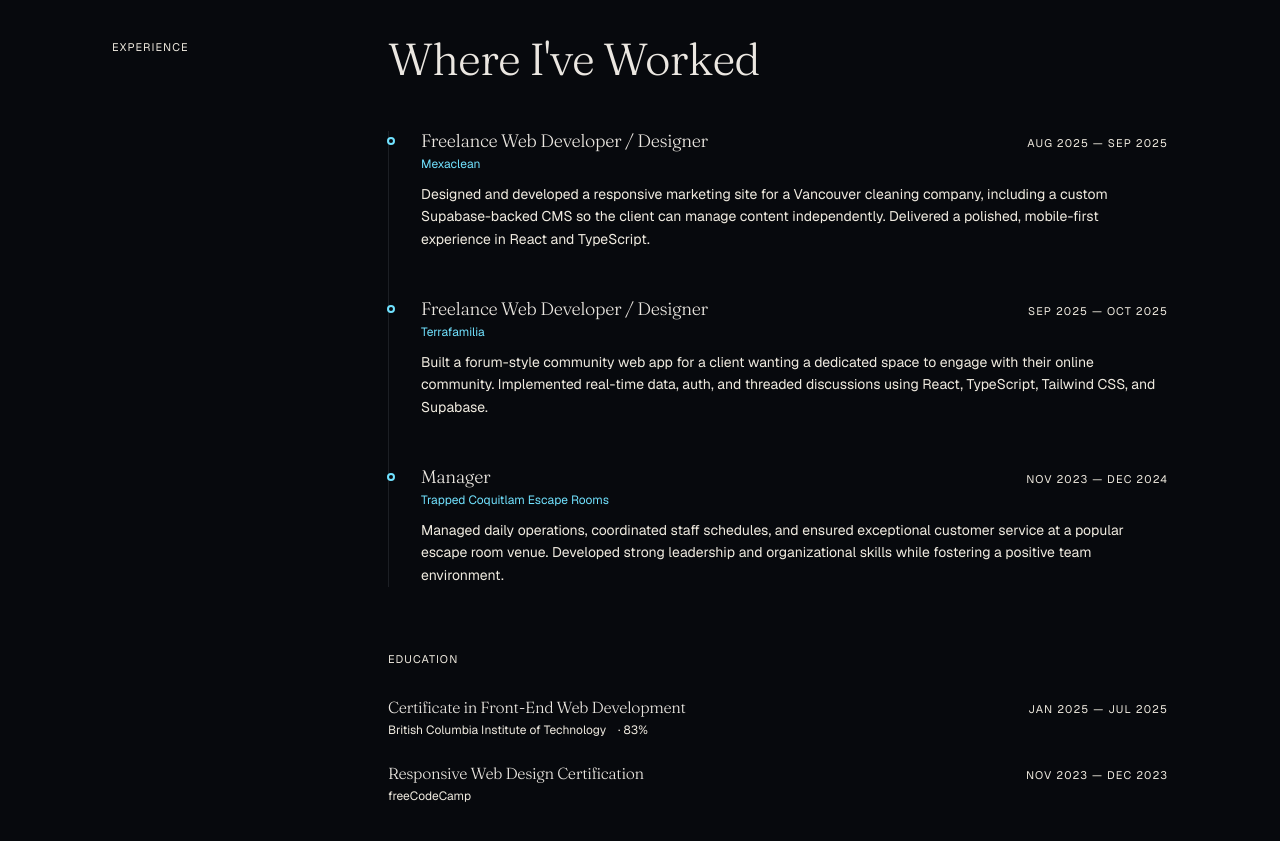
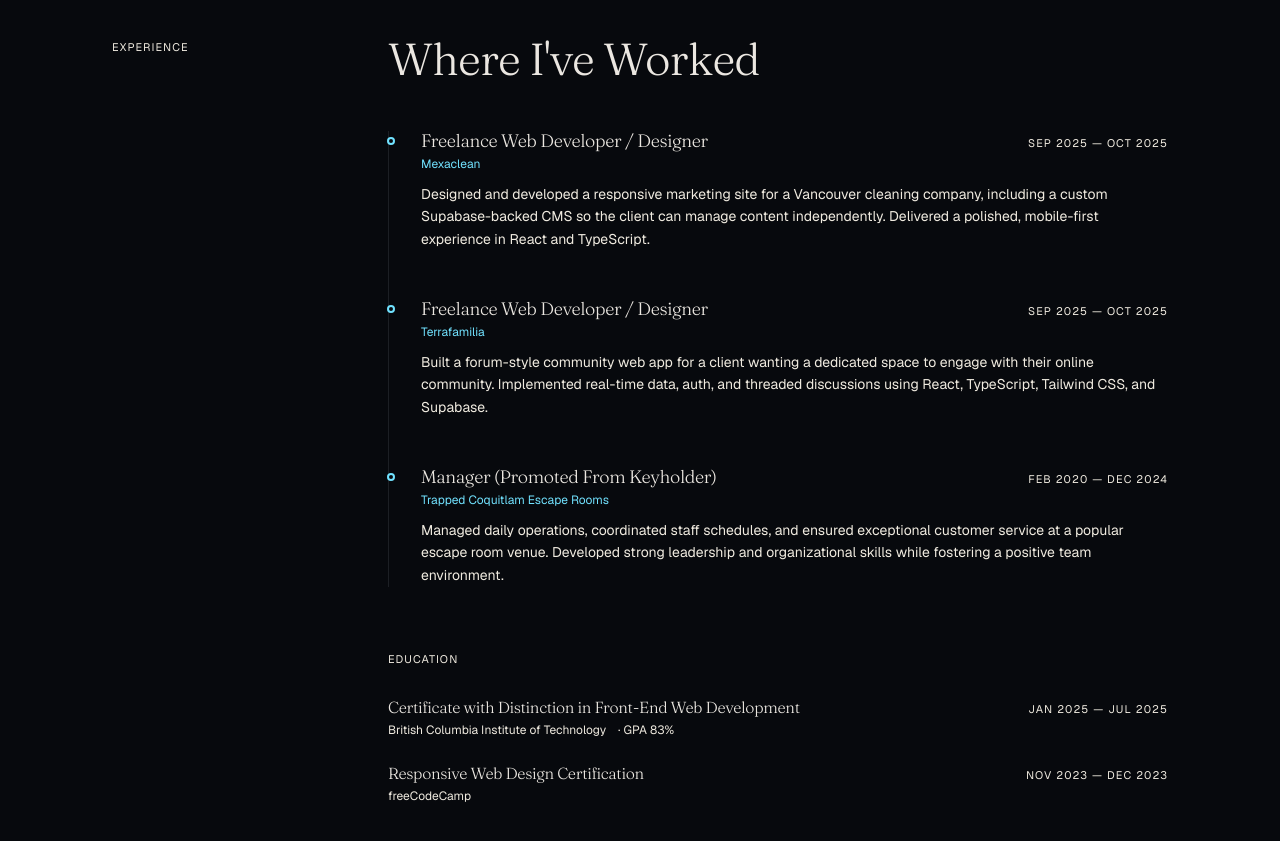
Before and after one commit to QuinnWelton11/portfolio, a Next.js app: page / in a window 1280 px wide. Shown: the part 2580-3421 px from the top of the page. Built offline with nearby package versions, Linux system fonts and the light colour scheme.

Commit message:
Update employment dates and roles in profile.ts for accuracy

```diff
--- a/src/content/profile.ts
+++ b/src/content/profile.ts
@@ -110,8 +110,8 @@ export const profile = {
       role: "Freelance Web Developer / Designer",
       company: "Mexaclean",
       companyUrl: "https://mexaclean.ca",
-      start: "2025-08",
-      end: "2025-09",
+      start: "2025-09",
+      end: "2025-10",
       summary:
         "Designed and developed a responsive marketing site for a Vancouver cleaning company, including a custom Supabase-backed CMS so the client can manage content independently. Delivered a polished, mobile-first experience in React and TypeScript.",
     },
@@ -125,10 +125,10 @@ export const profile = {
         "Built a forum-style community web app for a client wanting a dedicated space to engage with their online community. Implemented real-time data, auth, and threaded discussions using React, TypeScript, Tailwind CSS, and Supabase.",
     },
     {
-      role: "Manager",
+      role: "Manager (Promoted From Keyholder)",
       company: "Trapped Coquitlam Escape Rooms",
       companyUrl: "https://trapped.com/locations/coquitlam",
-      start: "2023-11",
+      start: "2020-02",
       end: "2024-12",
       summary:
         "Managed daily operations, coordinated staff schedules, and ensured exceptional customer service at a popular escape room venue. Developed strong leadership and organizational skills while fostering a positive team environment.",
@@ -147,10 +147,10 @@ export const profile = {
   education: [
     {
       school: "British Columbia Institute of Technology",
-      degree: "Certificate in Front-End Web Development",
+      degree: "Certificate with Distinction in Front-End Web Development",
       start: "2025-01-06",
       end: "2025-07-16",
-      gpa: "83%",
+      gpa: "GPA 83%",
     },
     {
       school: "freeCodeCamp",
```
